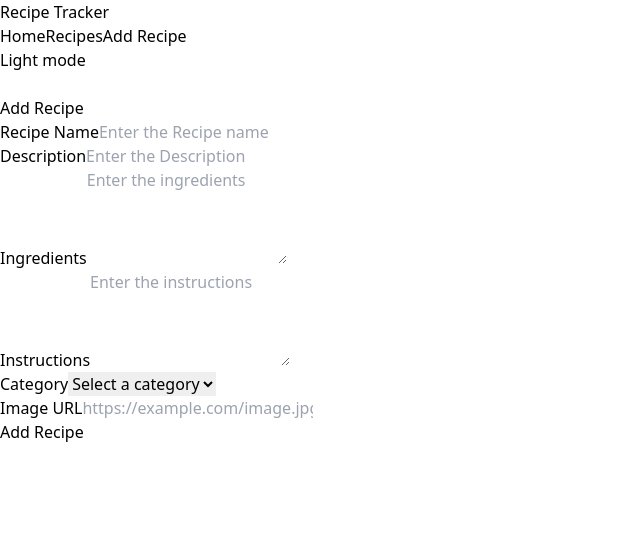
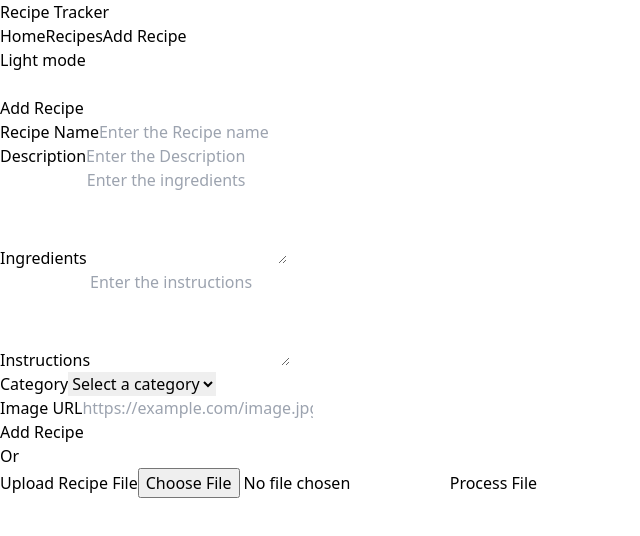
Before and after one commit to Victormuthomi/recipe-tracker, a React (Vite) app: page /add-recipe in a window 1280 px wide. Shown: the top 536 px of the page, without its empty margins (0-640 px from the left). Built offline with nearby package versions, Linux system fonts and the light colour scheme.

Commit message:
Add print recipe and upload recipe.

```diff
--- /dev/null
+++ b/src/components/RecipeUploader.jsx
@@ -0,0 +1,90 @@
+import React, { useState } from "react";
+
+const RecipeUploader = () => {
+  const [file, setFile] = useState(null);
+
+  const handleFileUpload = (e) => {
+    const uploadedFile = e.target.files[0];
+    setFile(uploadedFile);
+  };
+
+  const handleFileProcessing = () => {
+    if (!file) {
+      alert("Please upload a file first.");
+      return;
+    }
+
+    const reader = new FileReader();
+
+    // File reading logic
+    reader.onload = (e) => {
+      const content = e.target.result;
+
+      if (file.type === "application/json") {
+        try {
+          const recipesFromFile = JSON.parse(content);
+          const existingRecipes =
+            JSON.parse(localStorage.getItem("recipes")) || [];
+          const updatedRecipes = [...existingRecipes, ...recipesFromFile];
+
+          localStorage.setItem("recipes", JSON.stringify(updatedRecipes));
+          alert("Recipes added successfully!");
+        } catch (error) {
+          alert(
+            "Error processing JSON file. Please ensure it contains valid JSON."
+          );
+        }
+      } else if (file.type === "text/plain") {
+        // Handle .txt file content
+        alert(`Text file content:\n\n${content}`);
+      } else if (file.type === "application/pdf") {
+        alert(
+          "PDF files cannot be previewed here, but they were uploaded successfully."
+        );
+      } else if (
+        file.name.endsWith(".docx") // DOCX files
+      ) {
+        alert("DOCX files are uploaded but require specialized processing.");
+      } else {
+        alert("Unsupported file type. Please upload a valid file.");
+      }
+
+      setFile(null); // Reset file input
+    };
+
+    if (file.type === "application/pdf" || file.name.endsWith(".docx")) {
+      alert(
+        "Currently, only JSON and TXT files are fully processed. Others are uploaded for reference."
+      );
+    }
+
+    reader.readAsText(file); // Read file content as text
+  };
+
+  return (
+    <div className="mt-4">
+      <label
+        htmlFor="file-upload"
+        className="block text-gray-700 dark:text-gray-300 text-sm font-medium mb-2"
+      >
+        Upload Recipe File
+      </label>
+      <input
+        type="file"
+        id="file-upload"
+        className="block w-full text-gray-700 dark:text-gray-200 dark:bg-gray-700 border rounded-md py-2 px-3"
+        accept=".json,.txt,.pdf,.docx" // Restricting to specified file types
+        onChange={handleFileUpload}
+      />
+      <button
+        className="bg-green-500 hover:bg-green-600 text-white font-bold py-2 px-4 mt-3 rounded-md w-full focus:outline-none focus:shadow-outline transition"
+        type="button"
+        onClick={handleFileProcessing}
+      >
+        Process File
+      </button>
+    </div>
+  );
+};
+
+export default RecipeUploader;
--- a/src/pages/AddRecipePage.jsx
+++ b/src/pages/AddRecipePage.jsx
@@ -1,4 +1,5 @@
 import { useState } from "react"; // Importing the useState hook for managing component state
+import RecipeUploader from "../components/RecipeUploader";
 
 const AddRecipePage = () => {
   // Defining state variables for form fields
@@ -192,7 +193,11 @@ const AddRecipePage = () => {
           >
             Add Recipe
           </button>
+          <div>
+            <h2 className="text-slate-100 text-bold mt-3 text-center">Or</h2>
+          </div>
         </div>
+        <RecipeUploader />
       </form>
     </section>
   );
--- a/src/pages/Homepage.jsx
+++ b/src/pages/Homepage.jsx
@@ -1,6 +1,7 @@
 import Hero from "../components/Hero";
 import RandomCard from "../components/RandomCard";
 import ViewMore from "../components/ViewMore";
+import RecipeUploader from "../components/RecipeUploader";
 
 const Homepage = () => {
   return (
```
Also changed, not shown: recipe.txt (added).
